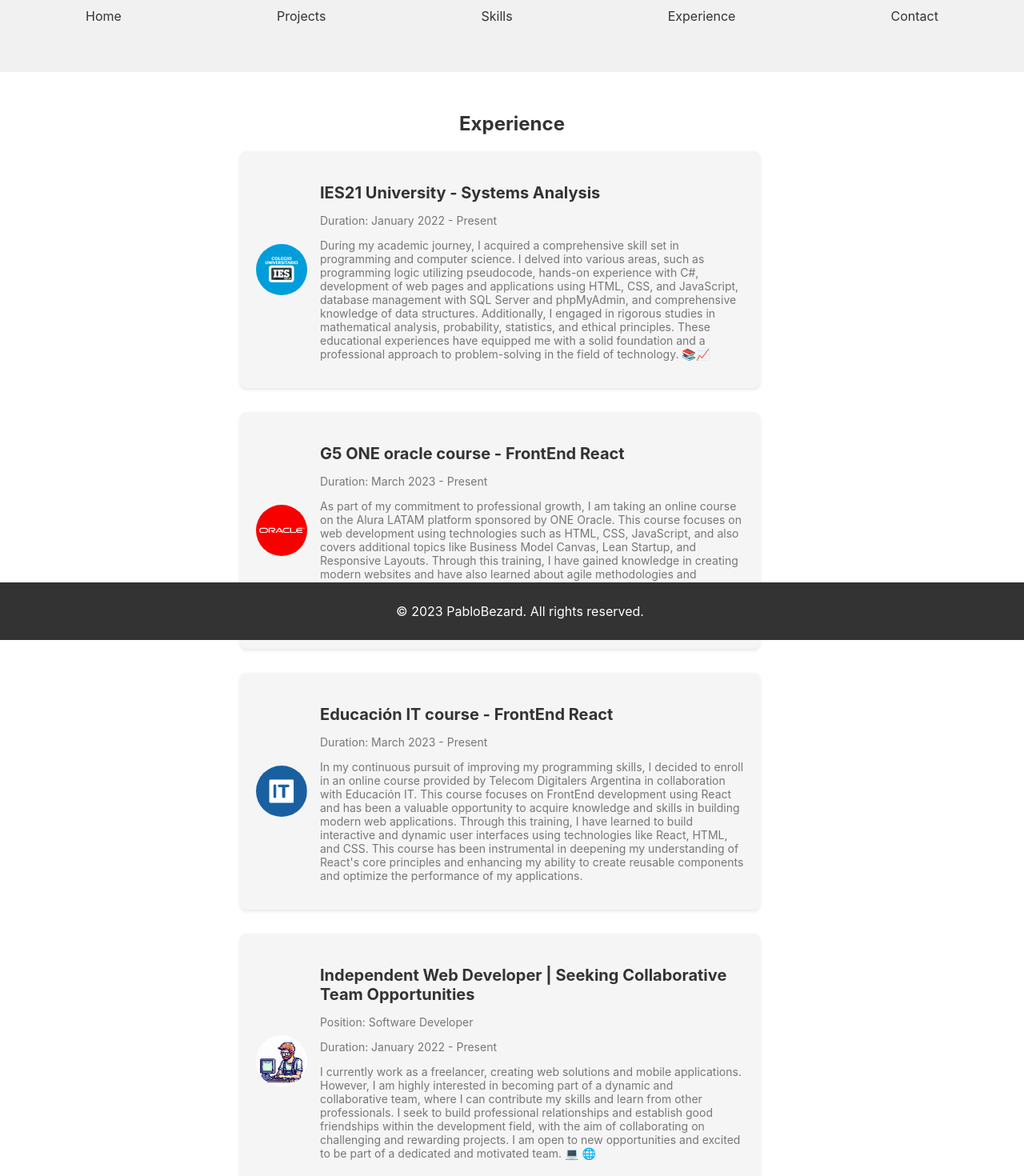
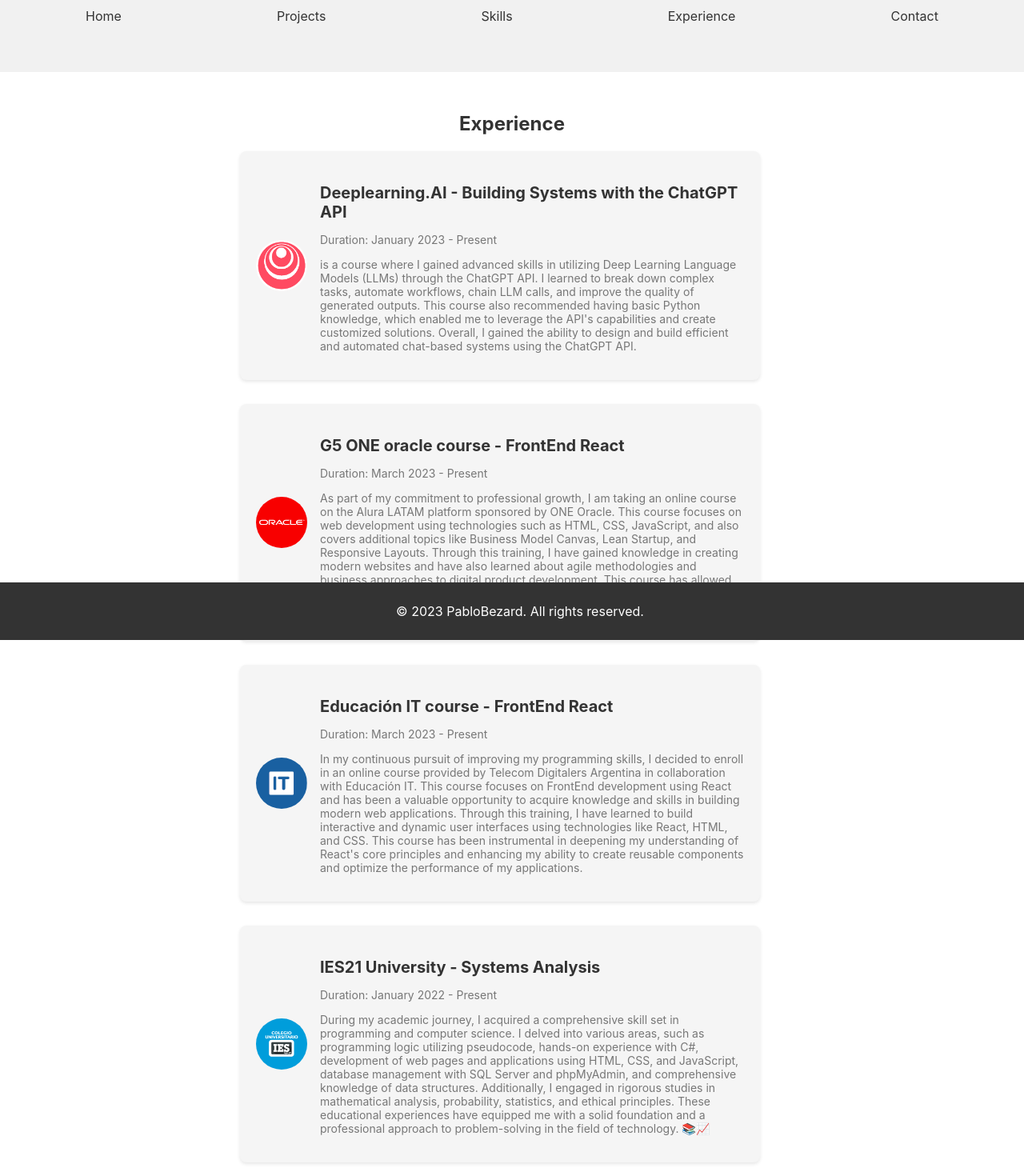
Before and after one commit to pablobezard/Portfolio, a React (Create React App) app: page /experience in a window 1280 px wide. Shown: the top 1470 px of the page at 80% size. Built offline with nearby package versions, Linux system fonts and the light colour scheme.

Commit message:
leeplearningAI

```diff
--- a/src/components/Experience/Experience.jsx
+++ b/src/components/Experience/Experience.jsx
@@ -5,6 +5,7 @@
 import oracle from '../../assets/images/oracle.png';
 import educacionIt from '../../assets/images/educacionIt.png'
 import ies21 from '../../assets/images/ies21.png';
+import deeplearningAI from '../../assets/images/deeplearningAI.png';
 
 const Experience = () => {
   return (
@@ -18,21 +19,20 @@
       <h2>Experience</h2>
       <div className="experience-items">
 
+
       <div className="experience-item">
           <div className="experience-image">
-            <img src={ies21} alt="Ies" />
+            <img src={deeplearningAI} alt="Ies" />
           </div>
           <div className="experience-details">
-            <h3>IES21 University - Systems Analysis </h3>
+            <h3>Deeplearning.AI - Building Systems with the ChatGPT API</h3>
             <p className="experience-details"></p>
-            <p className="experience-details">Duration: January 2022 - Present</p>
+            <p className="experience-details">Duration: January 2023 - Present</p>
             <p className="experience-description">
 
-During my academic journey, I acquired a comprehensive skill set in programming and computer science. I delved into various areas,
- such as programming logic utilizing pseudocode, hands-on experience with C#, development of web pages and applications using HTML, CSS, and JavaScript,
- database management with SQL Server and phpMyAdmin, and comprehensive knowledge of data structures. Additionally, I engaged in rigorous studies in mathematical analysis,
-  probability, statistics, and ethical principles.
- These educational experiences have equipped me with a solid foundation and a professional approach to problem-solving in the field of technology. 📚📈
+            is a course where I gained advanced skills in utilizing Deep Learning Language Models (LLMs) through the ChatGPT API.
+             I learned to break down complex tasks, automate workflows, chain LLM calls, and improve the quality of generated outputs. This course also recommended having basic Python knowledge, which enabled me to leverage the API's capabilities and create customized solutions. Overall,
+             I gained the ability to design and build efficient and automated chat-based systems using the ChatGPT API.
             </p>
           </div>
         </div>
@@ -68,6 +68,27 @@
             </p>
           </div>
         </div>
+
+
+        <div className="experience-item">
+          <div className="experience-image">
+            <img src={ies21} alt="Ies" />
+          </div>
+          <div className="experience-details">
+            <h3>IES21 University - Systems Analysis </h3>
+            <p className="experience-details"></p>
+            <p className="experience-details">Duration: January 2022 - Present</p>
+            <p className="experience-description">
+
+        During my academic journey, I acquired a comprehensive skill set in programming and computer science. I delved into various areas,
+       such as programming logic utilizing pseudocode, hands-on experience with C#, development of web pages and applications using HTML, CSS, and JavaScript,
+        database management with SQL Server and phpMyAdmin, and comprehensive knowledge of data structures. Additionally, I engaged in rigorous studies in mathematical analysis,
+         probability, statistics, and ethical principles.
+          These educational experiences have equipped me with a solid foundation and a professional approach to problem-solving in the field of technology. 📚📈
+            </p>
+          </div>
+        </div>
+
         <div className="experience-item">
           <div className="experience-image">
             <img src={freenlace} alt="freelance" />
@@ -86,6 +107,9 @@
         </div>
 
 
+
+
+
         {/* Agrega más elementos de experiencia según sea necesario */}
       </div>
     </motion.div>
--- a/src/components/Skills/Skills.jsx
+++ b/src/components/Skills/Skills.jsx
@@ -3,8 +3,8 @@
 import { motion } from 'framer-motion';
 
 const Skills = () => {
-  const skills = ['HTML5', 'CSS3', 'JavaScript', 'React', 'Node.js', 'SQL', 'Git', 'Problem-solving', 'Teamwork', 'C#', 'phpMyAdmin'];
-  const colors = ['#FF6384', '#36A2EB', '#FFCE56','#009688', '#8BC34A', '#FF9F40', '#5919BD', '#FF4081',  '#4BC0C0', '#9966FF', '#FF5722'];
+  const skills = ['HTML5', 'CSS3', 'JavaScript', 'React', 'Node.js', 'SQL', 'Git', 'Problem-solving', 'Teamwork', 'C#', 'phpMyAdmin', 'python'];
+  const colors = ['#FF6384', '#36A2EB', '#FFCE56','#009688', '#8BC34A', '#FF9F40', '#5919BD', '#FF4081',  '#4BC0C0', '#9966FF', '#FF5722', '#4453BF'];
 
   return (
     <motion.div
```
Also changed, not shown: src/assets/images/deeplearningAI.png (added), 7 other files (tests, documents, lock files or other folders).
